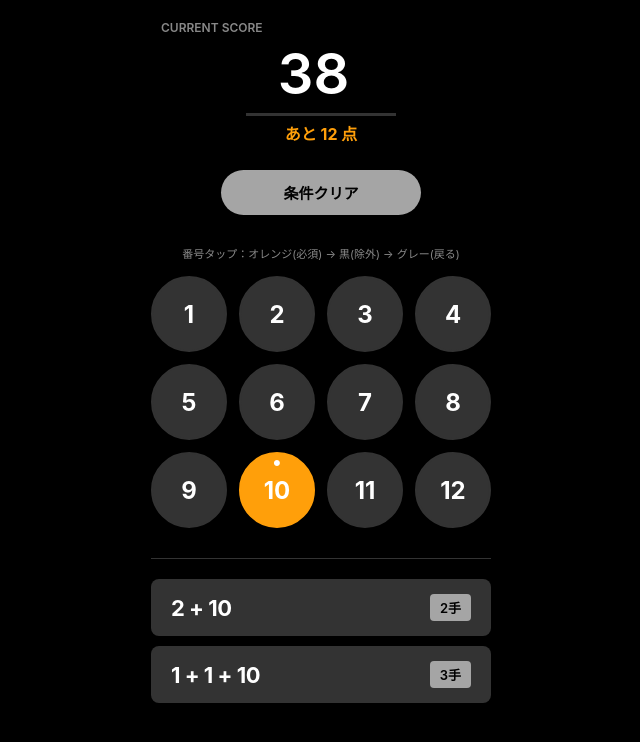
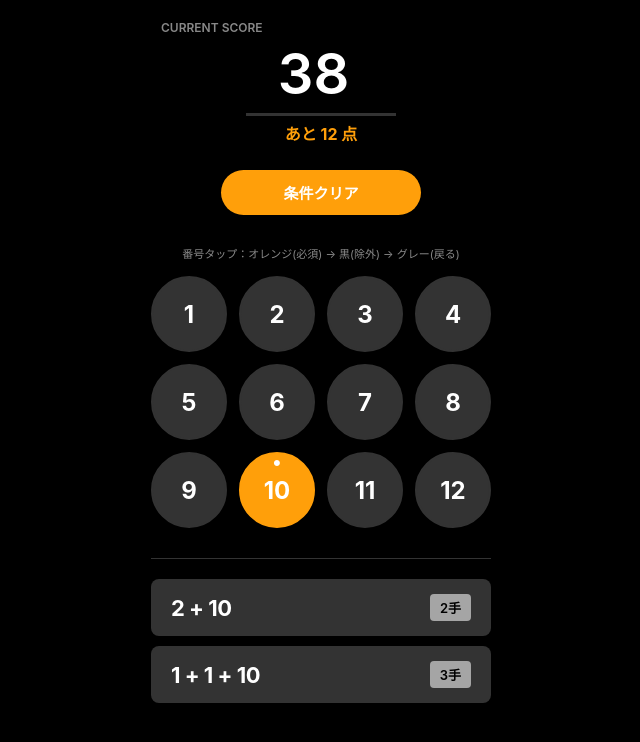
Before and after one commit to tkmnmss-lab/molkky-app, a plain HTML site: page index.html in a window 1280 px wide. Both pictures are taken after a click on the element "10". Shown: the whole page, without its empty margins (319-959 px from the left). Drawn offline with Linux system fonts and the light colour scheme.

Commit message:
Update index.html

```diff
--- a/index.html
+++ b/index.html
@@ -11,7 +11,7 @@
             --ios-bg: #000000;
             --ios-num-btn: #333333;
             --ios-func-btn: #a5a5a5;
-            --ios-action-btn: #ff9f0a;
+            --ios-action-btn: #ff9f0a; /* オレンジ */
             --ios-text-white: #ffffff;
             --ios-text-black: #000000;
         }
@@ -81,15 +81,22 @@
             width: 200px;
             border-radius: 30px;
             cursor: pointer;
-            transition: all 0.2s;
+            transition: all 0.2s; /* 色の変化を滑らかに */
             border: none;
             -webkit-tap-highlight-color: transparent;
         }
         button:active { transform: scale(0.95); opacity: 0.8; }
 
-        .btn-sub {
+        /* 通常時のボタン：薄いグレー */
+        .btn-default {
             background: var(--ios-func-btn);
             color: var(--ios-text-black);
+        }
+
+        /* アクティブ時（ピン選択中）：オレンジ */
+        .btn-active {
+            background: var(--ios-action-btn);
+            color: var(--ios-text-white);
         }
 
         .skittles-grid {
@@ -192,7 +199,7 @@
     <div id="remainder-display">あと 12 点</div>
 
     <div class="controls">
-        <button class="btn-sub" onclick="resetPins()">条件クリア</button>
+        <button id="clear-btn" class="btn-default" onclick="resetPins()">条件クリア</button>
     </div>
 
     <p class="guide-text">番号タップ：オレンジ(必須) → 黒(除外) → グレー(戻る)</p>
@@ -204,6 +211,7 @@
         let pinStates = Array(13).fill(0);
         const container = document.getElementById('pins-container');
         let pinElements = [];
+        const clearBtn = document.getElementById('clear-btn'); // ボタンを取得
 
         for (let i = 1; i <= 12; i++) {
             let btn = document.createElement('div');
@@ -214,11 +222,24 @@
             pinElements[i] = btn;
         }
 
+        // ボタンの色を更新する関数
+        function updateClearBtnState() {
+            // 1つでも0以外（選択or除外）があればtrue
+            const isModified = pinStates.some(state => state !== 0);
+
+            if (isModified) {
+                clearBtn.className = 'btn-active'; // オレンジ色へ
+            } else {
+                clearBtn.className = 'btn-default'; // グレーへ戻す
+            }
+        }
+
         function resetPins() {
             for(let i=1; i<=12; i++) {
                 pinStates[i] = 0;
                 pinElements[i].className = 'pin';
             }
+            updateClearBtnState(); // 色を戻す
             calculate();
         }
 
@@ -227,6 +248,8 @@
             btnElement.classList.remove('must', 'exclude');
             if (pinStates[num] === 1) btnElement.classList.add('must');
             if (pinStates[num] === 2) btnElement.classList.add('exclude');
+
+            updateClearBtnState(); // 色を更新チェック
             calculate();
         }
 
```
